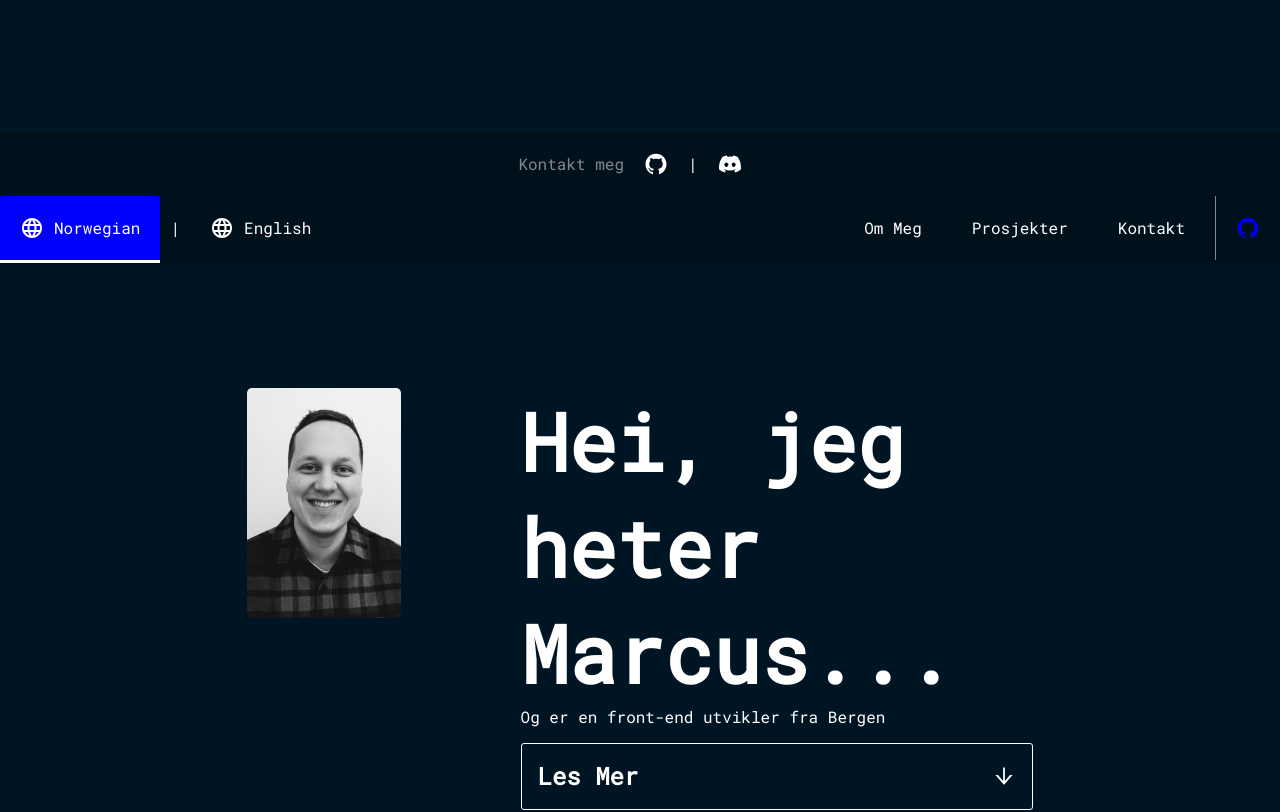
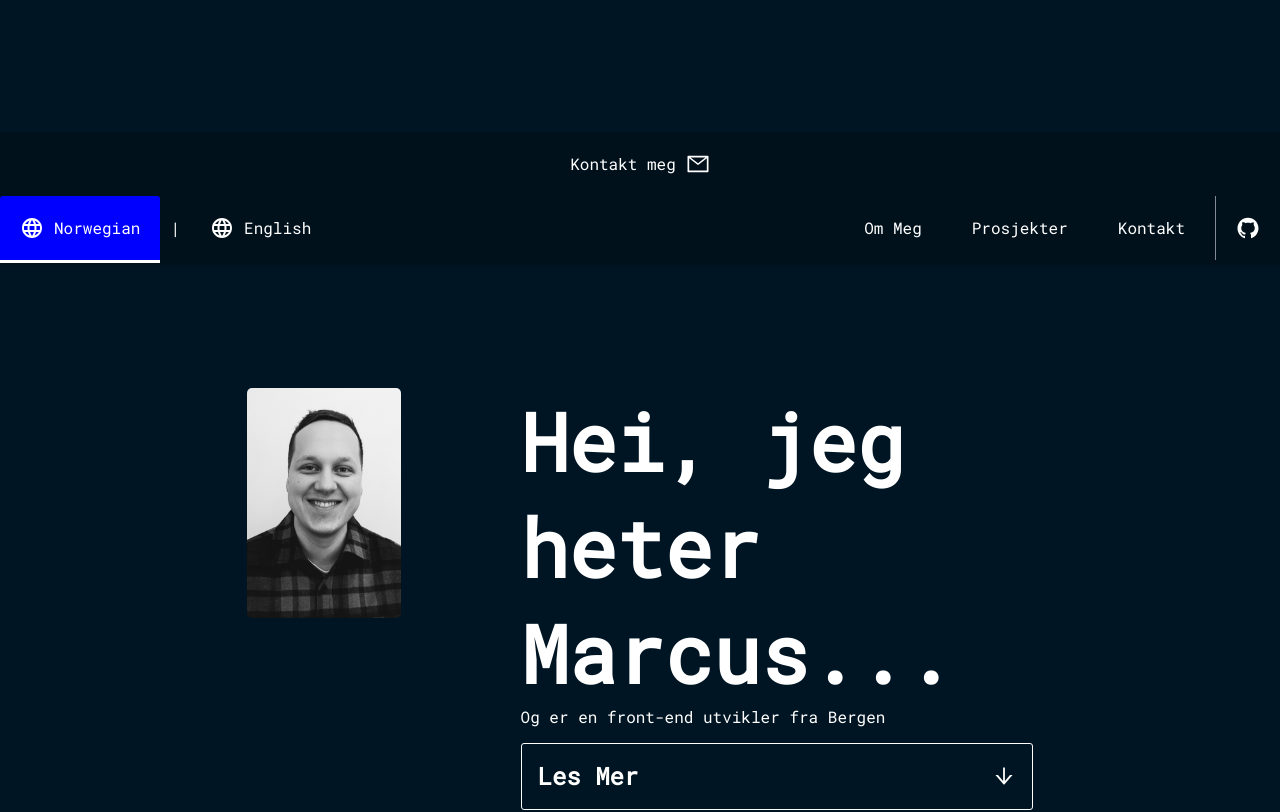
Before and after one commit to MirkusX/My_portfolio, a React (Create React App) app: page /#/Portfolio in a window 1280 px wide. Shown: the part 1420-2232 px from the top of the page. Built offline with nearby package versions, Linux system fonts and the light colour scheme.

Commit message:
removed stuff

```diff
--- a/src/Pages/LandingPages/LandingPagesFiles/PortfolioText.js
+++ b/src/Pages/LandingPages/LandingPagesFiles/PortfolioText.js
@@ -74,4 +74,8 @@ export const PORTFOLIO_TEXT = {
     ARIA_NAV_SCROLL: "Scroll to ",
     ARIA_IMAGE_LABEL: "Image of ",
   },
+
+  CONTACT: {
+    EMAIL: "mailto: marcusk.kodehode@gmail.com",
+  },
 };
--- a/src/components/BurgerMenu.js
+++ b/src/components/BurgerMenu.js
@@ -2,9 +2,11 @@ import MediaQuery from "react-responsive";
 import { useState } from "react";
 import { PORTFOLIO_TEXT } from "../Pages/LandingPages/LandingPagesFiles/PortfolioText";
 import {
+  CloseBurger,
   GithubIcon,
   LangIcon,
   NavDiv,
+  OpenBurger,
   StyledBurgerLink,
   StyledButton,
   StyledTrans,
@@ -45,6 +47,8 @@ export const BurgerMenu = () => {
         isOpen={isOpen}
         onOpen={openMenu}
         onClose={CloseMenu}
+        customCrossIcon={<CloseBurger />}
+        customBurgerIcon={<OpenBurger />}
       >
         <NavDiv>
           <StyledTrans
@@ -129,11 +133,12 @@ const styles = {
     background: "#a90000",
   },
   bmCrossButton: {
-    height: "16px",
-    width: "16px",
+    height: "32px",
+    width: "32px",
   },
   bmCross: {
-    background: "#bdc3c7",
+    background: "gray",
+    borderRadius: "3px",
   },
   bmMenuWrap: {
     position: "fixed",
--- a/src/components/Footer.js
+++ b/src/components/Footer.js
@@ -1,25 +1,16 @@
-import {
-  DiscordIcon,
-  GithubIcon,
-  StyledLink,
-  StyledNav,
-  StyledPFooter,
-} from "./StyledPortfolioComponents";
+import { EmailIcon, StyledLink, StyledNav } from "./StyledPortfolioComponents";
 import { useTranslation } from "react-i18next";
+import { PORTFOLIO_TEXT } from "../Pages/LandingPages/LandingPagesFiles/PortfolioText";
 
 export const Footer = () => {
+  const { CONTACT } = PORTFOLIO_TEXT;
   //Enables use of translation
   const { t } = useTranslation();
 
   return (
     <StyledNav id="contact">
-      <StyledPFooter>{t("Footer ContactMe")}</StyledPFooter>
-      <StyledLink tabIndex="0">
-        <GithubIcon />
-      </StyledLink>
-      <p>|</p>
-      <StyledLink tabIndex="0">
-        <DiscordIcon />
+      <StyledLink tabIndex="0" href={CONTACT.EMAIL}>
+        {t("Footer ContactMe")} <EmailIcon />
       </StyledLink>
     </StyledNav>
   );
--- a/src/components/StyledPortfolioComponents.js
+++ b/src/components/StyledPortfolioComponents.js
@@ -1,9 +1,9 @@
-import styled from "styled-components";
+import styled, { keyframes } from "styled-components";
 import Slider from "react-slick";
 import { Link } from "react-scroll";
 import { DiCss3 } from "react-icons/di";
 import { SiJavascript } from "react-icons/si";
-import { FaReact, FaDiscord } from "react-icons/fa";
+import { FaReact } from "react-icons/fa";
 import { MdLanguage } from "react-icons/md";
 import {
   AiOutlineArrowLeft,
@@ -11,9 +11,24 @@ import {
   AiOutlineArrowDown,
   AiFillGithub,
   AiFillHtml5,
+  AiOutlineClose,
+  AiOutlineMail,
 } from "react-icons/ai";
+import { BiMenuAltLeft } from "react-icons/bi";
 
 //Styling
+
+export const EmailIcon = styled(AiOutlineMail)`
+  width: 24px;
+  height: 24px;
+`;
+
+export const OpenBurger = styled(BiMenuAltLeft)`
+  background: gray;
+  border-radius: 3px;
+`;
+
+export const CloseBurger = styled(AiOutlineClose)``;
 
 export const LeftArrow = styled(AiOutlineArrowLeft)`
   color: white;
@@ -86,14 +101,23 @@ export const InfoDiv = styled.div`
   }
 `;
 
+const Bop = keyframes`
+0% {
+  top: 0;
+}
+100% {
+  bottom: 100px;
+}
+`;
+
 export const ArrowDown = styled(AiOutlineArrowDown)`
   transform: ${(props) => (props.speen ? "rotate(180deg)" : "rotate(0deg)")};
   font-size: 24px;
+  animation: ${Bop} 1s infinite;
 `;
 
 export const CollapsibleTextDiv = styled.div`
   border-top: 1px solid white;
-  background-color: #001523;
   max-height: ${(props) => (props.ease ? "500px" : "0")};
   opacity: ${(props) => (props.ease ? "1" : "0")};
   background-color: ${(props) => (props.ease ? "#0000FF" : null)};
@@ -192,6 +216,8 @@ export const StyledLink = styled.a`
   padding: 20px;
   gap: 10px;
   background: #00111c;
+  text-decoration: none;
+  color: white;
   cursor: pointer;
   &:hover {
     background-color: #00406c;
@@ -199,7 +225,7 @@ export const StyledLink = styled.a`
     border-radius: 3px 3px 0 0;
   }
   &:visited {
-    color: inherit;
+    color: white;
   }
   ${(props) => {
     if (props.navbar) {
@@ -392,11 +418,6 @@ export const GithubIcon = styled(AiFillGithub)`
   }}
 `;
 
-export const DiscordIcon = styled(FaDiscord)`
-  width: 24px;
-  height: 24px;
-`;
-
 export const HamburgerWrapper = styled.div`
   display: flex;
   justify-content: start;
--- a/src/i18n.js
+++ b/src/i18n.js
@@ -20,6 +20,7 @@ const resources = {
       "Projects MyProjects": "My Projects",
       "Projects Visit": "Visit",
 
+      "Contact Help": "Wanna contact me? Check below!",
       "Footer ContactMe": "Contact me",
     },
   },
@@ -40,6 +41,7 @@ const resources = {
       "Projects MyProjects": "Mine Prosjekter",
       "Projects Visit": "Besøk",
 
+      "Contact Help": "Vil du kontakte meg? Sjekk nedenfor!",
       "Footer ContactMe": "Kontakt meg",
     },
   },
```
